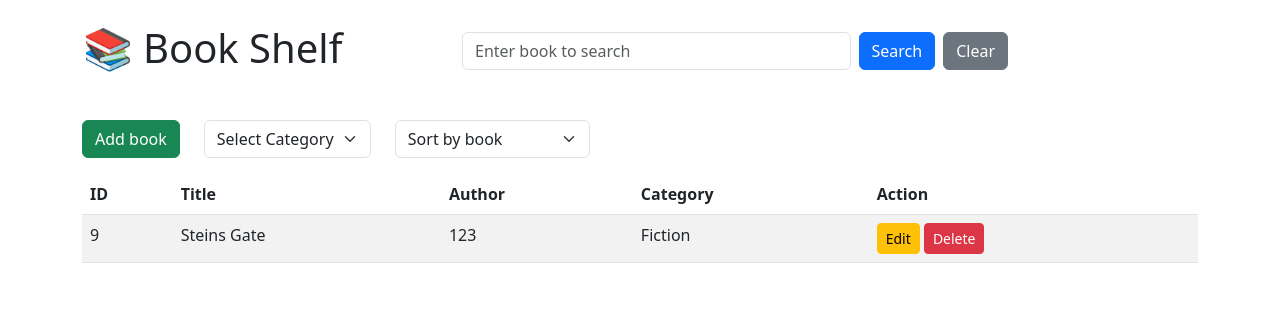
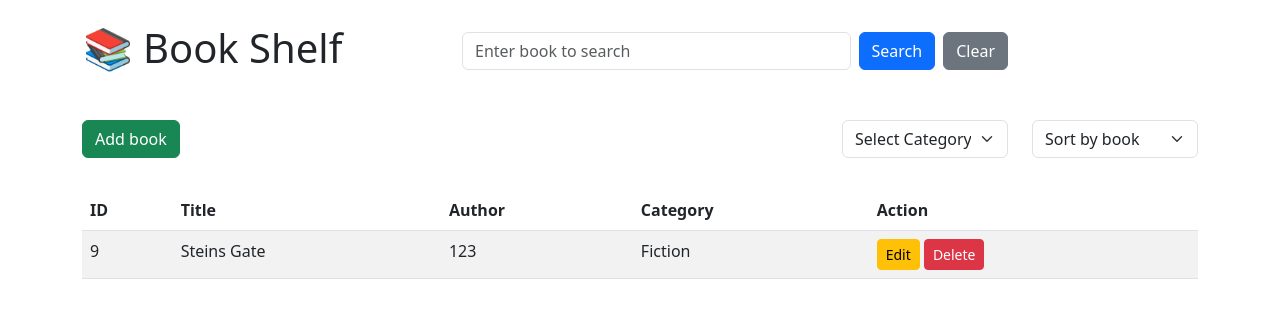
Before and after one commit to KrishKorat/CS50X, a Flask app: page / in a window 1280 px wide. Shown: the top 318 px of the page. Run offline with Flask 3, Linux system fonts and the light colour scheme; data comes from the database, SQL or seed files in the repository; both versions use the stored data as it was after the commit; parts of the project's set-up code (start-up, migrations or seed data) failed here and were passed over.

Commit message:
project UI and table query fixed

```diff
--- a/project/app.py
+++ b/project/app.py
@@ -13,7 +13,8 @@ conn.execute('''
   CREATE TABLE IF NOT EXISTS books (
     id INTEGER PRIMARY KEY AUTOINCREMENT,
     title TEXT NOT NULL,
-    author TEXT NOT NULL
+    author TEXT NOT NULL.
+    category TEXT DEFAULT 'Uncategorized'
   )
 ''')
 conn.close()
--- a/project/templates/index.html
+++ b/project/templates/index.html
@@ -24,13 +24,15 @@
 
 
 <div class="row">
-    <div class="col-auto">
+    <div class="col-lg-2">
 
         <!-- Btn to add book -->
         <a href="/add" class="btn btn-success mb-3">Add book</a>
     </div>
 
-    <div class="col-auto">
+    <div class="col-lg-6"></div>
+
+    <div class="col-lg-2">
 
         <!-- Filter by category -->
         <form method="GET" action="/" class="mb-3" onchange="this.submit()">
@@ -44,7 +46,8 @@
         </form>
     </div>
 
-    <div class="col-auto">
+    <div class="col-lg-2">
+
 
         <!-- Sorting by book name -->
         <form method="GET" action="/" class="mb-3" onchange="this.submit()">
@@ -68,7 +71,7 @@
     <!-- Table to display books -->
 
 {% if books %}
-    <table class="table table-striped">
+    <table class="table table-striped mt-3">
         <thead>
             <th>ID</th>
             <th>Title</th>
```
Also changed, not shown: project/books.db.
